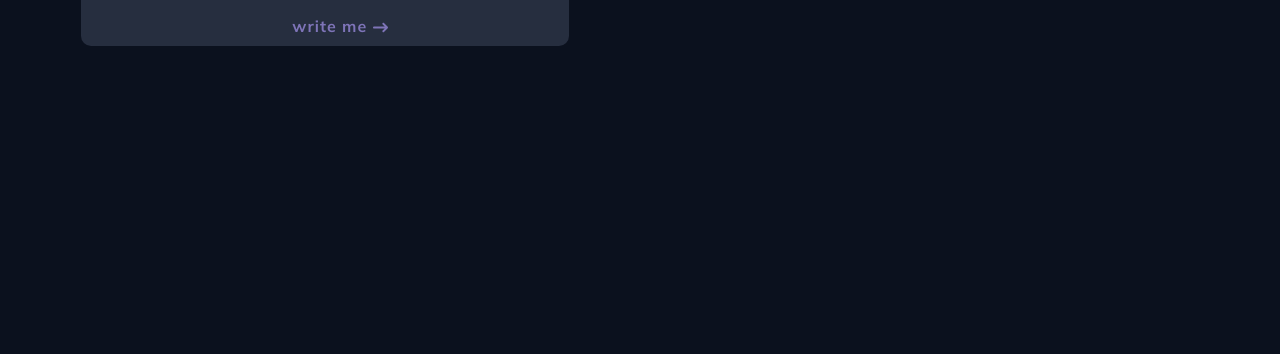
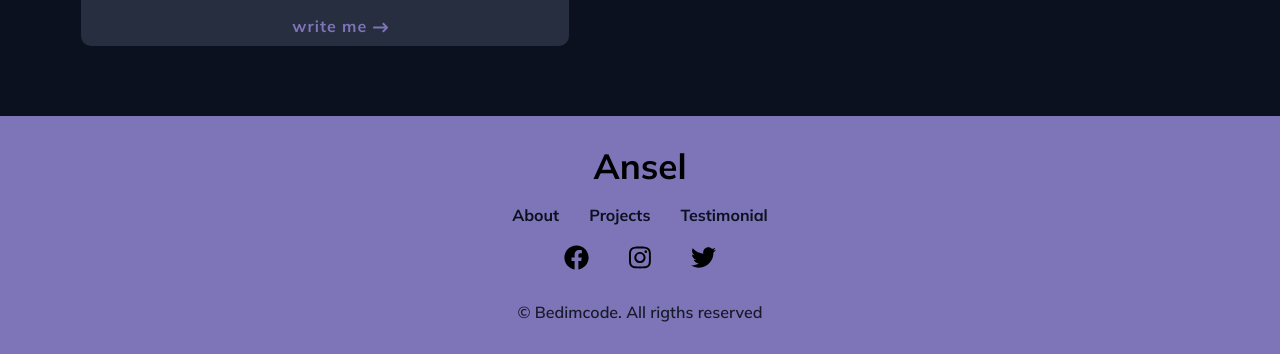
Before and after one commit to elghanbibadr/ansel-portfolio-website, a plain HTML site: page index.html in a window 1280 px wide. Shown: the part 5103-5457 px from the top of the page. Before the commit the page ends 5219 px from the top, so only its background shows below. Drawn offline with Linux system fonts and the light colour scheme.

Commit message:
footer styles

```diff
--- a/assets/scss/main.scss
+++ b/assets/scss/main.scss
@@ -13,67 +13,48 @@
 @import './parials/services';
 @import './parials/work';
 @import './parials/testimonial';
+@import './parials/contact';
 
-
-.contact{
-    padding: 2rem;
-    &__social-media {
-        .contact__card{
-            width:  80% !important;
-            margin:2rem auto;
-            text-align: center;
+.footer{
+    padding: 3rem 4rem;
+    background-color: $lightBlue;
+    display: flex;
+    flex-direction: column;
+    align-items: center;
+    &__name{
+      font-size:3.5rem;
+      margin-bottom: 2rem;
+      font-weight: bold;
+    }
+    &__list{
+        display: flex;
+        a{
+        color: $bodyBg;
+        margin-inline: 1.5rem;
+        font-weight: bold;
+        font-size: 1.6rem;
+        transition: color 0.5s;
+        &:hover{
+            color:rgb(212, 208, 208);
         }
-    }
-    &__logo{
-        height: 2rem ;
-    }
-    &__name{
-        color: white;
-        margin-block: 1rem 0.5rem;
-        font-size: 1.7rem;
-    }
-    &__Dm{
-        margin-block: 1.7rem;
-    }
-    .form-title{
-        color: white;
-        text-align: center;
-        margin-top: 3rem;
-        font-size:2rem;
-    }
-    .form{
-     &__name{
-    border: 1px solid $textColor;
-      margin: 2rem auto;
-      position: relative;
-      border-radius: 10px;
-      margin-block:3rem;
-     }
-
-        label{
-            color: $textColor;
-            font-size: 1.7rem;
-            font-weight: bold;
-            position: absolute;
-            top: -1rem;
-            left: 1rem;
-            z-index: 99999;
-            background-color: $bodyBg;
-        }
-
-        input{
-            width: 80%;
-            background-color: transparent;
-            outline: none;
-            font-size: 1.7rem;
-            padding:1.7rem;
-            border: none;
-            border-radius: 10px;
-
         }
     }
 
-    .textarea{
-        margin-block:1rem 4rem;
+    &__socialMedia{
+         display:flex;
+        margin-top: 2rem;
+        svg{
+            height: 2.5rem;
+            margin-inline: 2rem;
+            cursor: pointer;
+            transition: transform 0.5s ease-in-out;
+            &:hover{
+                transform: scale(1.2);
+            }
+        }
+    }
+    &__copyRight{
+        margin-top: 3rem;
+        color: $cardBg;
     }
 }
--- /dev/null
+++ b/assets/scss/parials/_contact.scss
@@ -0,0 +1,62 @@
+.contact{
+    padding: 2rem;
+    &__social-media {
+        .contact__card{
+            width:  80% !important;
+            margin:2rem auto;
+            text-align: center;
+        }
+    }
+    &__logo{
+        height: 2rem ;
+    }
+    &__name{
+        color: white;
+        margin-block: 1rem 0.5rem;
+        font-size: 1.7rem;
+    }
+    &__Dm{
+        margin-block: 1.7rem;
+    }
+    .form-title{
+        color: white;
+        text-align: center;
+        margin-top: 3rem;
+        font-size:2rem;
+    }
+    .form{
+     &__name{
+    border: 1px solid $textColor;
+      margin: 2rem auto;
+      position: relative;
+      border-radius: 10px;
+      margin-block:3rem;
+     }
+
+        label{
+            color: $textColor;
+            font-size: 1.7rem;
+            font-weight: bold;
+            position: absolute;
+            top: -1rem;
+            left: 1rem;
+            z-index: 99999;
+            background-color: $bodyBg;
+        }
+
+        input{
+            width: 80%;
+            background-color: transparent;
+            outline: none;
+            font-size: 1.7rem;
+            padding:1.7rem;
+            border: none;
+            border-radius: 10px;
+
+        }
+    }
+
+    .textarea{
+        margin-block:1rem 4rem;
+    }
+}
--- a/index.html
+++ b/index.html
@@ -447,7 +447,22 @@
 
         <!--=============== FOOTER ===============-->
         <footer class="footer">
-
+             <h2 class="footer__name">
+                Ansel
+             </h2>
+             <ul class="footer__list">
+                <li class="footer__link"><a href="#">About</a></li>
+                <li class="footer__link"><a href="#">Projects</a></li>
+                <li class="footer__link"><a href="#">Testimonial</a></li>
+             </ul>
+             <div class="footer__socialMedia">
+                <svg xmlns="http://www.w3.org/2000/svg" viewBox="0 0 512 512"><!--! Font Awesome Pro 6.1.1 by @fontawesome - https://fontawesome.com License - https://fontawesome.com/license (Commercial License) Copyright 2022 Fonticons, Inc. --><path d="M504 256C504 119 393 8 256 8S8 119 8 256c0 123.78 90.69 226.38 209.25 245V327.69h-63V256h63v-54.64c0-62.15 37-96.48 93.67-96.48 27.14 0 55.52 4.84 55.52 4.84v61h-31.28c-30.8 0-40.41 19.12-40.41 38.73V256h68.78l-11 71.69h-57.78V501C413.31 482.38 504 379.78 504 256z"/></svg>
+                <svg xmlns="http://www.w3.org/2000/svg" viewBox="0 0 448 512"><!--! Font Awesome Pro 6.1.1 by @fontawesome - https://fontawesome.com License - https://fontawesome.com/license (Commercial License) Copyright 2022 Fonticons, Inc. --><path d="M224.1 141c-63.6 0-114.9 51.3-114.9 114.9s51.3 114.9 114.9 114.9S339 319.5 339 255.9 287.7 141 224.1 141zm0 189.6c-41.1 0-74.7-33.5-74.7-74.7s33.5-74.7 74.7-74.7 74.7 33.5 74.7 74.7-33.6 74.7-74.7 74.7zm146.4-194.3c0 14.9-12 26.8-26.8 26.8-14.9 0-26.8-12-26.8-26.8s12-26.8 26.8-26.8 26.8 12 26.8 26.8zm76.1 27.2c-1.7-35.9-9.9-67.7-36.2-93.9-26.2-26.2-58-34.4-93.9-36.2-37-2.1-147.9-2.1-184.9 0-35.8 1.7-67.6 9.9-93.9 36.1s-34.4 58-36.2 93.9c-2.1 37-2.1 147.9 0 184.9 1.7 35.9 9.9 67.7 36.2 93.9s58 34.4 93.9 36.2c37 2.1 147.9 2.1 184.9 0 35.9-1.7 67.7-9.9 93.9-36.2 26.2-26.2 34.4-58 36.2-93.9 2.1-37 2.1-147.8 0-184.8zM398.8 388c-7.8 19.6-22.9 34.7-42.6 42.6-29.5 11.7-99.5 9-132.1 9s-102.7 2.6-132.1-9c-19.6-7.8-34.7-22.9-42.6-42.6-11.7-29.5-9-99.5-9-132.1s-2.6-102.7 9-132.1c7.8-19.6 22.9-34.7 42.6-42.6 29.5-11.7 99.5-9 132.1-9s102.7-2.6 132.1 9c19.6 7.8 34.7 22.9 42.6 42.6 11.7 29.5 9 99.5 9 132.1s2.7 102.7-9 132.1z"/></svg>
+                <svg xmlns="http://www.w3.org/2000/svg" viewBox="0 0 512 512"><!--! Font Awesome Pro 6.1.1 by @fontawesome - https://fontawesome.com License - https://fontawesome.com/license (Commercial License) Copyright 2022 Fonticons, Inc. --><path d="M459.37 151.716c.325 4.548.325 9.097.325 13.645 0 138.72-105.583 298.558-298.558 298.558-59.452 0-114.68-17.219-161.137-47.106 8.447.974 16.568 1.299 25.34 1.299 49.055 0 94.213-16.568 130.274-44.832-46.132-.975-84.792-31.188-98.112-72.772 6.498.974 12.995 1.624 19.818 1.624 9.421 0 18.843-1.3 27.614-3.573-48.081-9.747-84.143-51.98-84.143-102.985v-1.299c13.969 7.797 30.214 12.67 47.431 13.319-28.264-18.843-46.781-51.005-46.781-87.391 0-19.492 5.197-37.36 14.294-52.954 51.655 63.675 129.3 105.258 216.365 109.807-1.624-7.797-2.599-15.918-2.599-24.04 0-57.828 46.782-104.934 104.934-104.934 30.213 0 57.502 12.67 76.67 33.137 23.715-4.548 46.456-13.32 66.599-25.34-7.798 24.366-24.366 44.833-46.132 57.827 21.117-2.273 41.584-8.122 60.426-16.243-14.292 20.791-32.161 39.308-52.628 54.253z"/></svg>
+             </div>
+             <p class="footer__copyRight">
+                &#169; Bedimcode. All rigths reserved
+             </p>
         </footer>
 
         <!--=============== SCROLLREVEAL ===============-->
```
Also changed, not shown: assets/img/facebook-brands (1).svg (added), assets/img/instagram-brands (1).svg (added), assets/img/twitter-brands (1).svg (added), assets/scss/main.css, 1 other file.
